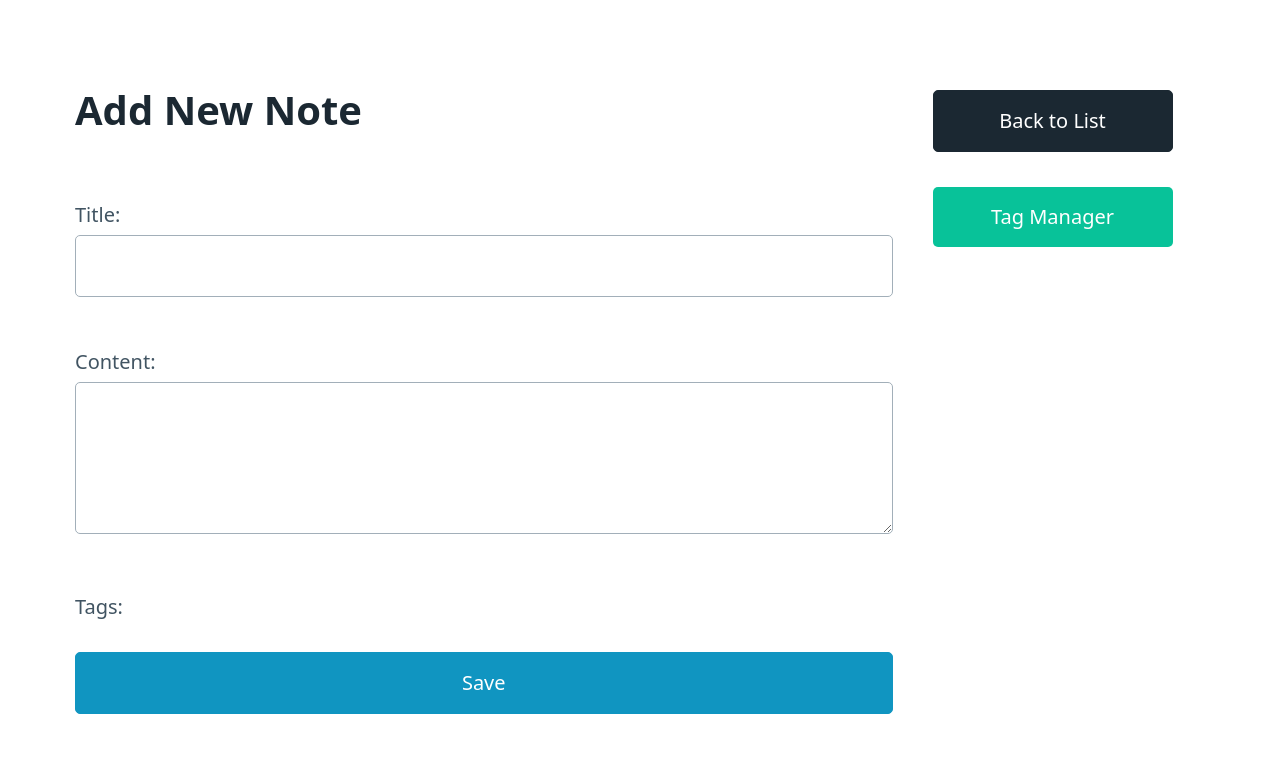
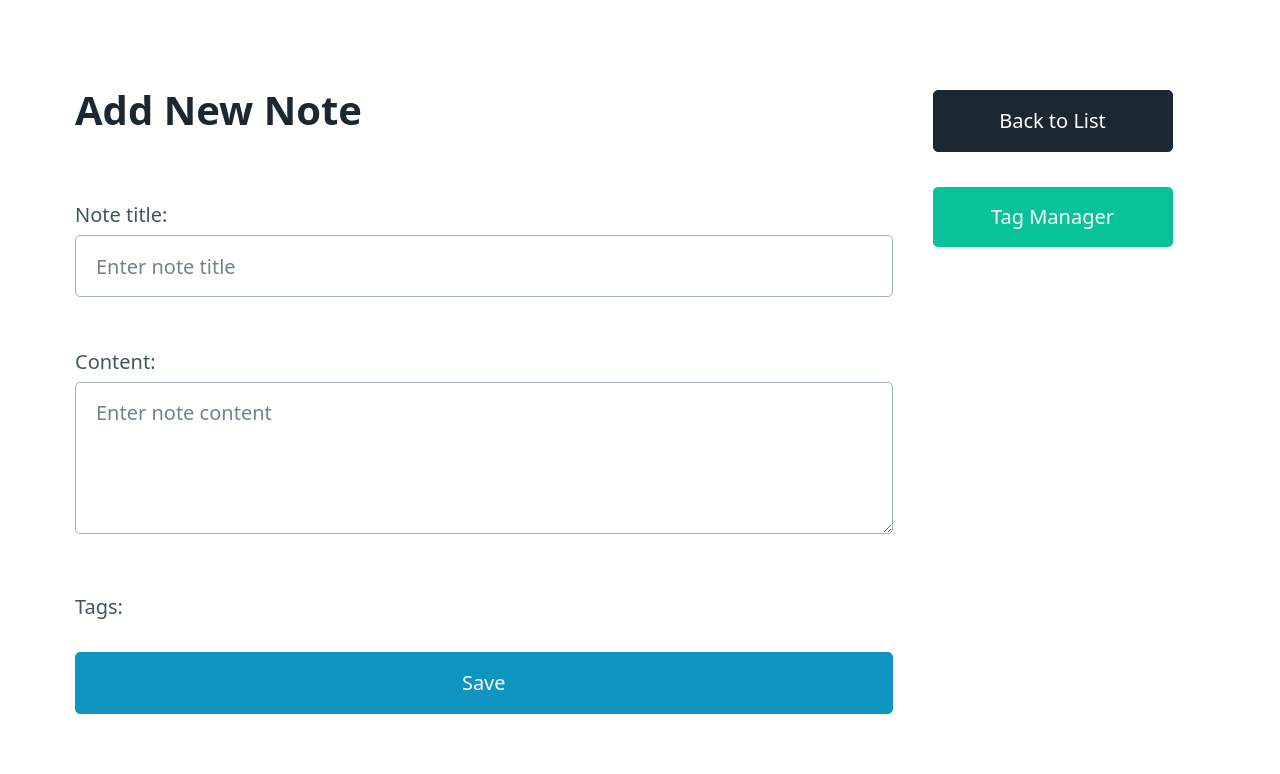
Before and after one commit to alex-nuclearboy/goit-py-web-project-team-8, a Django app: page /notesapp/note/add/ in a window 1280 px wide. Shown: the part 90-864 px from the top of the page. Run offline with Django 5.2, Linux system fonts and the light colour scheme; data that the repository does not hold is empty.

Commit message:
Add translations to fields

```diff
--- a/personal_assistant/notesapp/forms.py
+++ b/personal_assistant/notesapp/forms.py
@@ -1,6 +1,7 @@
 from django import forms
 from .models import Note, Tag
 from django.core.exceptions import ValidationError
+from .translations import translations
 
 
 class TagForm(forms.ModelForm):
@@ -12,12 +13,16 @@ class TagForm(forms.ModelForm):
 
     def __init__(self, *args, **kwargs):
         self.user = kwargs.pop('user', None)
+        self.language = kwargs.pop('language', 'en')
         super().__init__(*args, **kwargs)
+        self.trans = translations.get(self.language, translations['en'])
+        self.fields['name'].widget.attrs.update({'placeholder': self.trans['enter_tag_name']})
+        self.fields['name'].label = self.trans['tag_name']
 
     def clean_name(self):
         name = self.cleaned_data['name']
         if Tag.objects.filter(user=self.user, name=name).exists():
-            raise ValidationError('A tag with this name already exists.')
+            raise ValidationError(self.trans['tag_name_exists'])
         return name
 
 
@@ -36,16 +41,23 @@ class NoteForm(forms.ModelForm):
 
     def __init__(self, *args, **kwargs):
         self.user = kwargs.pop('user', None)
+        self.language = kwargs.pop('language', 'en')
         super().__init__(*args, **kwargs)
+        self.trans = translations.get(self.language, translations['en'])
+        self.fields['title'].widget.attrs.update({'placeholder': self.trans['enter_note_title']})
+        self.fields['title'].label = self.trans['title']
+        self.fields['content'].widget.attrs.update({'placeholder': self.trans['enter_note_content']})
+        self.fields['content'].label = self.trans['content']
+        self.fields['tags'].label = self.trans['tags']
 
     def clean_title(self):
         title = self.cleaned_data['title']
         if self.instance.pk:  # If the form edits an existing note
             if Note.objects.filter(user=self.user, title=title).exclude(pk=self.instance.pk).exists():
-                raise ValidationError('A note with this title already exists.')
+                raise ValidationError(self.trans['note_title_exists'])
         else:  # If this is a new note
             if Note.objects.filter(user=self.user, title=title).exists():
-                raise ValidationError('A note with this title already exists.')
+                raise ValidationError(self.trans['note_title_exists'])
         return title
 
 
@@ -56,3 +68,9 @@ class NoteSearchForm(forms.Form):
         label='',
         widget=forms.TextInput()
     )
+
+    def __init__(self, *args, **kwargs):
+        self.language = kwargs.pop('language', 'en')
+        super().__init__(*args, **kwargs)
+        self.trans = translations.get(self.language, translations['en'])
+        self.fields['query'].widget.attrs.update({'placeholder': self.trans['search_field']})
--- a/personal_assistant/notesapp/templates/notesapp/note_form.html
+++ b/personal_assistant/notesapp/templates/notesapp/note_form.html
@@ -24,6 +24,7 @@
         <form method="post">
             {% csrf_token %}
             {{ form.as_p }}
+            <input type="hidden" name="language" value="{{ request.session.language }}">
             <button type="submit">{{ translations.save }}</button>
         </form>
     </main>
--- a/personal_assistant/notesapp/templates/notesapp/tag_list.html
+++ b/personal_assistant/notesapp/templates/notesapp/tag_list.html
@@ -59,6 +59,7 @@
         <form method="post" action="{% url 'notesapp:add_tag' %}" style="margin-bottom: 20px;">
             {% csrf_token %}
             {{ tag_form.as_p }}
+            <input type="hidden" name="language" value="{{ request.session.language }}">
             <button type="submit" class="contrast">{{ translations.add_tag }}</button>
         </form>
     </aside>
--- a/personal_assistant/notesapp/translations.py
+++ b/personal_assistant/notesapp/translations.py
@@ -39,6 +39,15 @@ translations = {
         'no_tags_yet': 'It looks like you don\'t have any tags yet. You can add a new tag to get started.',
         'created_at': 'Created at',
         'updated_at': 'Updated at',
+        'title': 'Note title',
+        'enter_note_title': 'Enter note title',
+        'content': 'Content',
+        'enter_note_content': 'Enter note content',
+        'note_title_exists': 'A note with this title already exists.',
+        'tag_name': 'Tag name',
+        'enter_tag_name': 'Enter tag name',
+        'tag_exists': 'A tag with this name already exists.',
+        'search_field': 'Search notes...'
     },
     'uk': {
         'dashboard': 'Головна сторінка',
@@ -80,5 +89,14 @@ translations = {
         'no_tags_yet': 'Схоже, у вас ще немає тегів. Ви можете додати новий тег, щоб почати.',
         'created_at': 'Створено',
         'updated_at': 'Оновлено',
+        'title': 'Заголовок нотатки',
+        'enter_note_title': 'Введіть заголовок нотатки',
+        'content': 'Зміст',
+        'enter_note_content': 'Введіть зміст нотатки',
+        'note_title_exists': 'Нотатка з таким заголовком вже існує.',
+        'tag_name': 'Назва тегу',
+        'enter_tag_name': 'Введіть назву тегу',
+        'tag_exists': 'Тег з такою назвою вже існує.',
+        'search_field': 'Пошук нотаток...'
     }
 }
--- a/personal_assistant/notesapp/views.py
+++ b/personal_assistant/notesapp/views.py
@@ -3,12 +3,15 @@
 from .forms import NoteForm, TagForm, NoteSearchForm
 from django.db.models import Q
 from django.core.paginator import Paginator, PageNotAnInteger, EmptyPage
+from .context_processors import get_language
+from .translations import translations
 
 
 def note_list(request):
+    language = get_language(request)
     query = request.GET.get('q')
     tag_query = request.GET.get('tag')
-    search_form = NoteSearchForm(request.GET)
+    search_form = NoteSearchForm(request.GET, language=language)
 
     if search_form.is_valid():
         query = search_form.cleaned_data.get('query')
@@ -50,6 +53,7 @@
 
 
 def tag_list(request):
+    language = get_language(request)
     tags = Tag.objects.filter(user=request.user)
 
     # Setting up pagination
@@ -62,12 +66,14 @@
     except EmptyPage:
         tags = paginator.page(paginator.num_pages)
 
-    return render(request, 'notesapp/tag_list.html', {'tags': tags, 'tag_form': TagForm()})
+    return render(request, 'notesapp/tag_list.html', {'tags': tags, 'tag_form': TagForm(user=request.user, language=language)})
 
 
 def add_note(request):
+    language = get_language(request)
+    trans = translations.get(language, translations['en'])
     if request.method == "POST":
-        form = NoteForm(request.POST, user=request.user)
+        form = NoteForm(request.POST, user=request.user, language=language)
         if form.is_valid():
             note = form.save(commit=False)
             note.user = request.user
@@ -82,14 +88,18 @@
             return redirect('notesapp:note_list')
         else:
             tags = Tag.objects.filter(user=request.user).all()
-            return render(request, 'notesapp/note_form.html', {"tags": tags, 'form': form})
+            return render(request, 'notesapp/note_form.html', {"tags": tags, 'form': form, 'translations': trans})
+
     else:
-        return render(request, 'notesapp/note_form.html', {'form': NoteForm(user=request.user)})
+        form = NoteForm(user=request.user, language=language, initial={'language': language})
+        return render(request, 'notesapp/note_form.html', {'form': form, 'translations': trans})
 
 
 def add_tag(request):
+    language = get_language(request)
+    trans = translations.get(language, translations['en'])
     if request.method == 'POST':
-        form = TagForm(request.POST, user=request.user)
+        form = TagForm(request.POST, user=request.user, language=language)
         if form.is_valid():
             tag = form.save(commit=False)
             tag.user = request.user
@@ -97,7 +107,7 @@
             return redirect(to='notesapp:tag_list')
         else:
             tags = Tag.objects.filter(user=request.user)
-            return render(request, 'notesapp/tag_list.html', {'tags': tags, 'tag_form': form})
+            return render(request, 'notesapp/tag_list.html', {'tags': tags, 'tag_form': form, 'translations': trans})
 
     return redirect('notesapp:tag_list')
 
```
